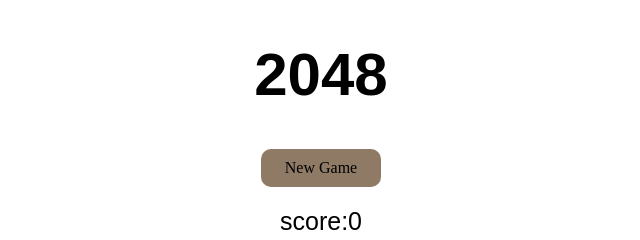
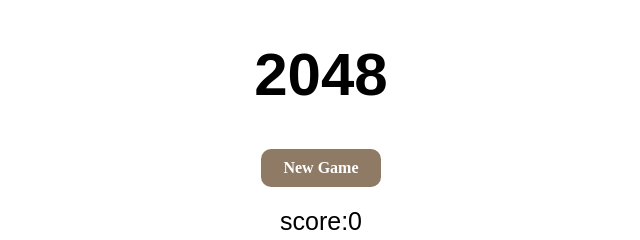
Before and after one commit to smallmacro/2048, a plain HTML site: page index.html in a window 1280 px wide. Shown: the top 240 px of the page, 319-959 px from the left. Drawn offline with Linux system fonts and the light colour scheme.

Commit message:
Update 2048.css

```diff
--- a/CSS/2048.css
+++ b/CSS/2048.css
@@ -15,7 +15,8 @@ header #newGameButton {
 	width: 100px;
 	padding: 10px 10px;
 	background-color: #8f7a66;
-	color: #000;
+	color: #fff;
+	font-weight: bold;
 	border-radius: 10px;
 	text-decoration: none;
 }
```
